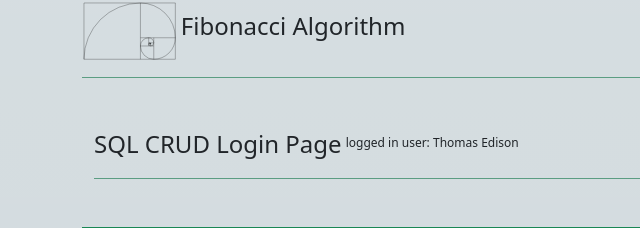
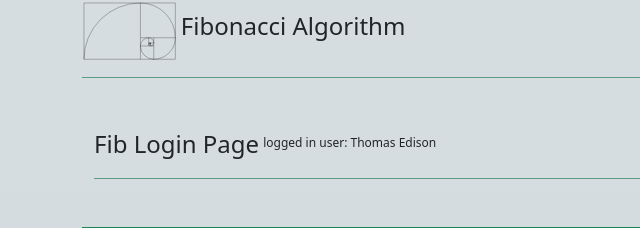
Before and after one commit to Athena9355/Team-123-final-version, a Flask app: page /algorithm/fibonacci/ in a window 1280 px wide. Shown: the part 111-339 px from the top of the page, without its empty margins (0-640 px from the left). Run offline with Flask 2, Linux system fonts and the light colour scheme; a user stored in the database is signed in; some libraries are stand-ins or nearby versions.

Commit message:
login set up on fib

```diff
--- a/algorithm/templates/algorithm/fibonacci.html
+++ b/algorithm/templates/algorithm/fibonacci.html
@@ -10,7 +10,7 @@
 
         <div class="container py-4">
             <header class="pb-3 mb-4 border-bottom border-primary text-dark">
-                <span class="fs-4">SQL CRUD Login Page</span>
+                <span class="fs-4"> Fib Login Page</span>
                 <sup>logged in user: {{current_user.name}}</sup></span>
             </header>
         </div>
```
